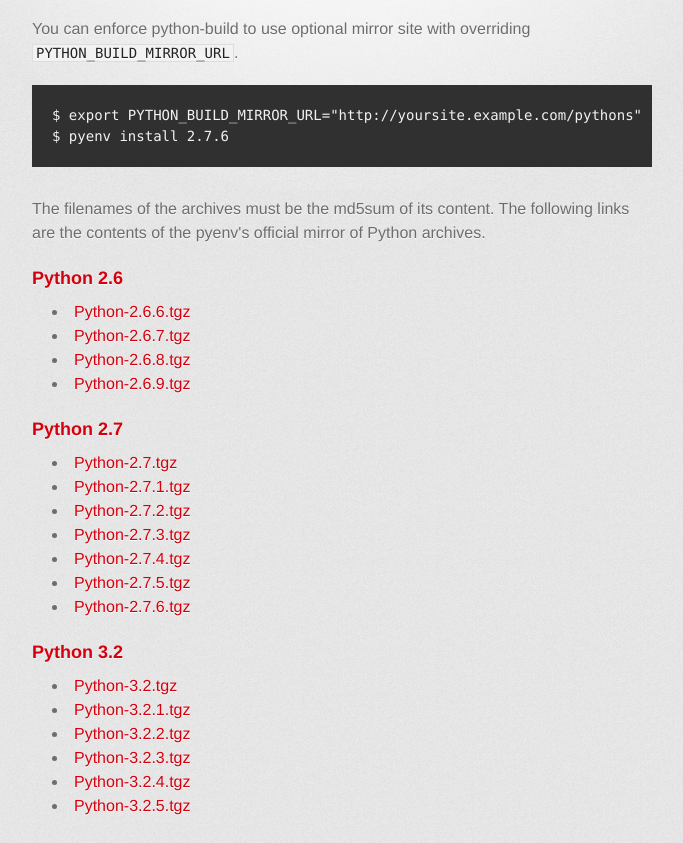
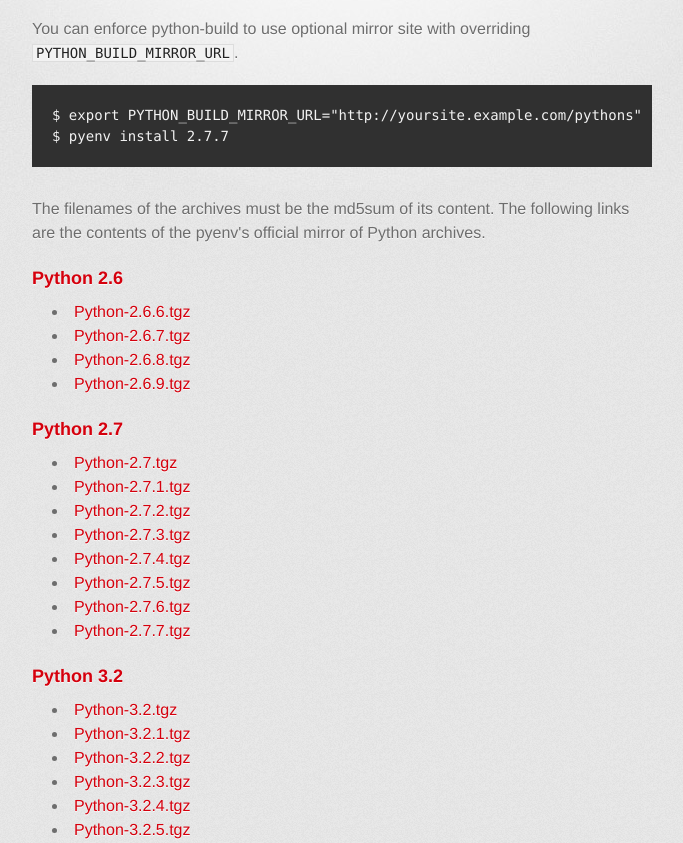
Before and after one commit to yyuu/yyuu.github.com, a plain HTML site: page pythons/index.html in a window 1280 px wide. Shown: the part 383-1226 px from the top of the page, without its empty margins (298-981 px from the left). Drawn offline with Linux system fonts and the light colour scheme; a web font is replaced by a local one.

Commit message:
Add CPython 2.7.7

```diff
--- a/pythons/index.html
+++ b/pythons/index.html
@@ -38,7 +38,7 @@
 <p>You can enforce python-build to use optional mirror site with overriding <code>PYTHON_BUILD_MIRROR_URL</code>.</p>
 
 <pre><code>$ export PYTHON_BUILD_MIRROR_URL="http://yoursite.example.com/pythons"
-$ pyenv install 2.7.6
+$ pyenv install 2.7.7
 </code></pre>
 
 <p>The filenames of the archives must be the md5sum of its content.
@@ -63,6 +63,7 @@
 <li><a href="98c5eb9c8e65effcc0122112ba17a0bce880aa23ecb560af56b55eb55632b81a">Python-2.7.4.tgz</a></li>
 <li><a href="8e1b5fa87b91835afb376a9c0d319d41feca07ffebc0288d97ab08d64f48afbf">Python-2.7.5.tgz</a></li>
 <li><a href="99c6860b70977befa1590029fae092ddb18db1d69ae67e8b9385b66ed104ba58">Python-2.7.6.tgz</a></li>
+<li><a href="99c6860b70977befa1590029fae092ddb18db1d69ae67e8b9385b66ed104ba58">Python-2.7.7.tgz</a></li>
           </ul>
 
           <h3>Python 3.2</h3>
```
Also changed, not shown: 2 other files.
